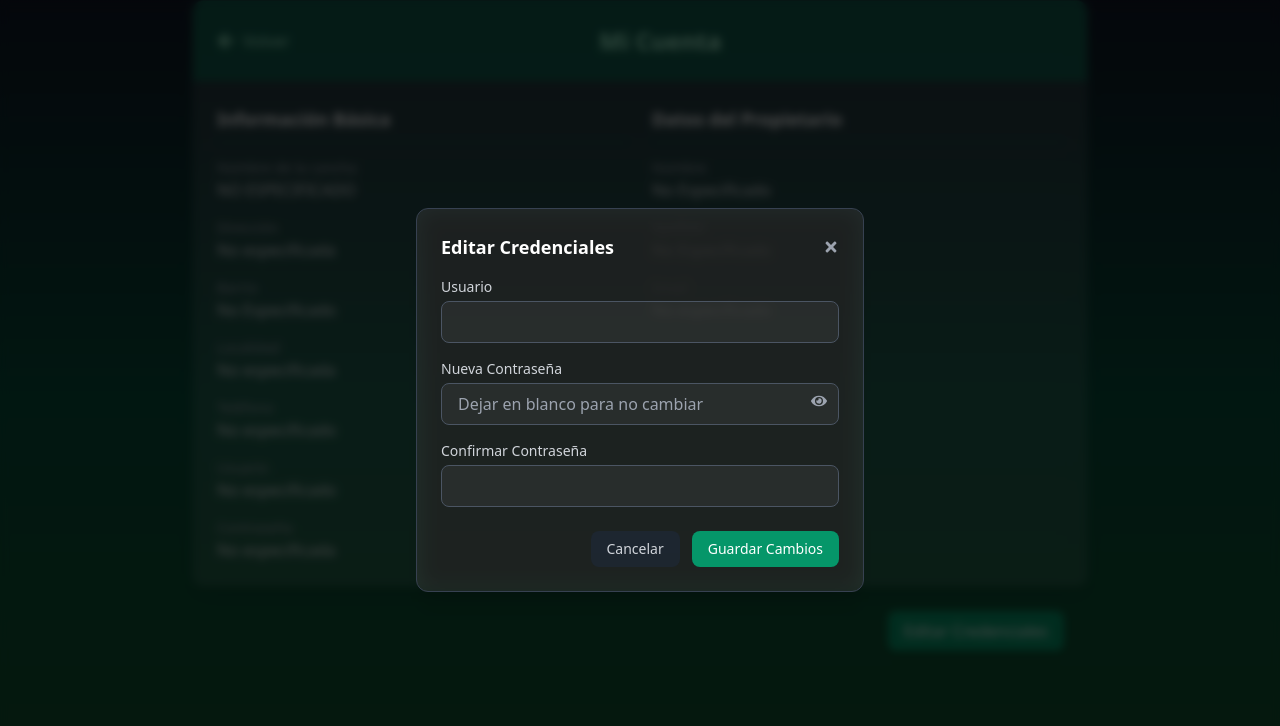
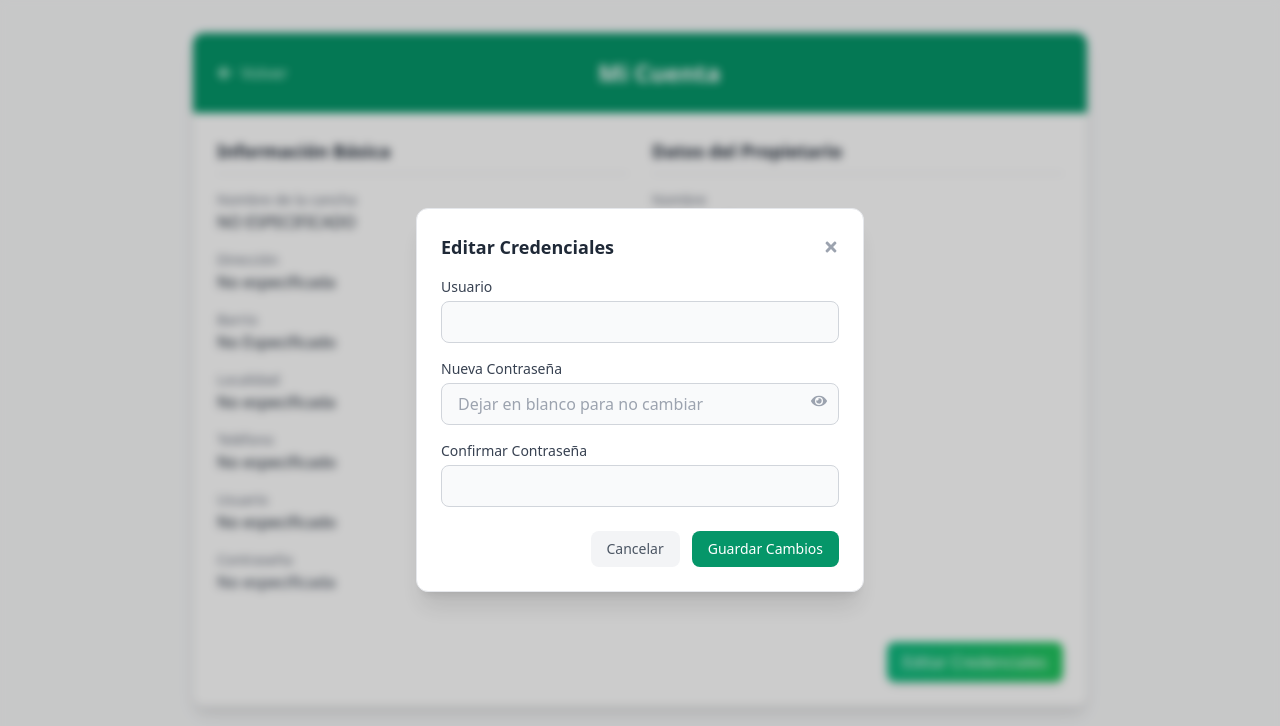
Before and after one commit to GonzaS89/turnoscanchas, a React (Vite) app in the folder front/: page /micuenta in a window 1280 px wide. Both pictures are taken after a click on the button "Editar Credenciales". Shown: the top 726 px of the page. Built offline with nearby package versions, Linux system fonts and the light colour scheme.

Commit message:
cambio de fondo

```diff
--- a/front/src/dueño/MiCuenta.jsx
+++ b/front/src/dueño/MiCuenta.jsx
@@ -1,16 +1,20 @@
+import { useState } from "react";
 import { useLocation, useNavigate } from "react-router-dom";
 import { motion, AnimatePresence } from "framer-motion";
-import { FaArrowLeft, FaEdit, FaEye, FaEyeSlash, FaTimes } from "react-icons/fa";
-import { IoSettingsSharp } from "react-icons/io5";
-import { useState } from "react";
+import {
+  FaArrowLeft,
+  FaEye,
+  FaEyeSlash,
+  FaTimes,
+} from "react-icons/fa";
 
-export default function MiCuenta () {
+export default function MiCuenta() {
   const [showPassword, setShowPassword] = useState(false);
   const [showModal, setShowModal] = useState(false);
   const [formData, setFormData] = useState({
     usuario: "",
     nuevaContrasena: "",
-    confirmarContrasena: ""
+    confirmarContrasena: "",
   });
   const [errors, setErrors] = useState({});
 
@@ -18,44 +22,33 @@ export default function MiCuenta () {
   const navigate = useNavigate();
   const { cancha } = location.state || {};
 
-  // Inicializar formData con los valores actuales al abrir el modal
+  // Inicializar formData al abrir el modal
   const handleOpenModal = () => {
     setFormData({
       usuario: cancha?.usuario || "",
       nuevaContrasena: "",
-      confirmarContrasena: ""
+      confirmarContrasena: "",
     });
     setErrors({});
     setShowModal(true);
   };
 
-  const handleBack = () => {
-    navigate("/panel-cancha", { state: { cancha } });
-  };
-
   const handleChange = (e) => {
     const { name, value } = e.target;
-    setFormData(prev => ({
-      ...prev,
-      [name]: value
-    }));
+    setFormData((prev) => ({ ...prev, [name]: value }));
   };
 
   const validateForm = () => {
     const newErrors = {};
-
     if (!formData.usuario.trim()) {
       newErrors.usuario = "El usuario es requerido";
     }
-
     if (formData.nuevaContrasena && formData.nuevaContrasena.length < 6) {
       newErrors.nuevaContrasena = "La contraseña debe tener al menos 6 caracteres";
     }
-
     if (formData.nuevaContrasena !== formData.confirmarContrasena) {
       newErrors.confirmarContrasena = "Las contraseñas no coinciden";
     }
-
     setErrors(newErrors);
     return Object.keys(newErrors).length === 0;
   };
@@ -63,10 +56,8 @@ export default function MiCuenta () {
   const handleSubmit = (e) => {
     e.preventDefault();
     if (validateForm()) {
-      // Aquí iría la lógica para actualizar los datos en el backend
-      console.log("Datos a actualizar:", formData);
+      console.log("Datos actualizados:", formData);
       setShowModal(false);
-      // Podrías actualizar el estado de la cancha aquí si es necesario
     }
   };
 
@@ -75,20 +66,20 @@ export default function MiCuenta () {
       initial={{ opacity: 0 }}
       animate={{ opacity: 1 }}
       transition={{ duration: 0.5 }}
-    className="min-h-screen w-full bg-gradient-to-b from-gray-900 via-emerald-900 to-green-900"
+      className="min-h-screen w-full bg-gray-50 py-8 px-4"
     >
-    {/* Contenido principal */}
-    <div className="max-w-4xl mx-auto bg-white/10 backdrop-blur-md rounded-xl shadow-lg overflow-hidden border border-emerald-800/30">
+      {/* Contenedor principal */}
+      <div className="max-w-4xl mx-auto bg-white rounded-xl shadow-lg overflow-hidden border border-gray-200">
         {/* Encabezado */}
-      <div className="bg-emerald-700/60 p-6 text-white flex justify-between items-center">
+        <div className="bg-emerald-600 p-6 text-white flex justify-between items-center">
           <button
             onClick={() => navigate(-1)}
-          className="flex items-center gap-2 text-emerald-200 hover:text-white transition-colors"
+            className="flex items-center gap-2 text-emerald-100 hover:text-white transition-colors"
           >
-          <FaArrowLeft className="text-lg" />
+            <FaArrowLeft />
             <span className="hidden sm:inline">Volver</span>
           </button>
-        <h1 className="text-2xl font-bold bg-gradient-to-r from-emerald-300 to-green-100 bg-clip-text text-transparent text-center flex-1">
+          <h1 className="text-2xl font-bold text-white text-center flex-1">
             Mi Cuenta
           </h1>
           <div className="w-8"></div> {/* Spacer */}
@@ -96,50 +87,51 @@ export default function MiCuenta () {
 
         {/* Información de la cancha */}
         <div className="p-6 grid md:grid-cols-2 gap-6">
+          {/* Información Básica */}
           <div className="space-y-4">
-          <h2 className="text-lg font-semibold text-white border-b pb-2 border-emerald-800">
+            <h2 className="text-lg font-semibold text-gray-800 border-b pb-2 border-gray-200">
               Información Básica
             </h2>
             <div>
-            <p className="text-sm text-gray-400">Nombre de la cancha</p>
-            <p className="text-gray-200 font-medium uppercase">
+              <p className="text-sm text-gray-500">Nombre de la cancha</p>
+              <p className="text-gray-800 font-medium uppercase">
                 {cancha?.nombre || "No especificado"}
               </p>
             </div>
             <div>
-            <p className="text-sm text-gray-400">Dirección</p>
-            <p className="text-gray-200 font-medium">
+              <p className="text-sm text-gray-500">Dirección</p>
+              <p className="text-gray-800 font-medium">
                 {cancha?.direccion || "No especificada"}
               </p>
             </div>
             <div>
-            <p className="text-sm text-gray-400">Barrio</p>
-            <p className="text-gray-200 font-medium capitalize">
+              <p className="text-sm text-gray-500">Barrio</p>
+              <p className="text-gray-800 font-medium capitalize">
                 {cancha?.barrio || "No especificado"}
               </p>
             </div>
             <div>
-            <p className="text-sm text-gray-400">Localidad</p>
-            <p className="text-gray-200 font-medium">
+              <p className="text-sm text-gray-500">Localidad</p>
+              <p className="text-gray-800 font-medium">
                 {cancha?.localidad || "No especificada"}
               </p>
             </div>
             <div>
-            <p className="text-sm text-gray-400">Teléfono</p>
-            <p className="text-gray-200 font-medium">
+              <p className="text-sm text-gray-500">Teléfono</p>
+              <p className="text-gray-800 font-medium">
                 {cancha?.telefono || "No especificado"}
               </p>
             </div>
             <div>
-            <p className="text-sm text-gray-400">Usuario</p>
-            <p className="text-gray-200 font-medium">
+              <p className="text-sm text-gray-500">Usuario</p>
+              <p className="text-gray-800 font-medium">
                 {cancha?.usuario || "No especificado"}
               </p>
             </div>
             <div className="relative">
-            <p className="text-sm text-gray-400">Contraseña</p>
+              <p className="text-sm text-gray-500">Contraseña</p>
               <div className="flex items-center gap-2">
-              <p className="text-gray-200 font-medium">
+                <p className="text-gray-700 font-medium">
                   {cancha?.contrasena
                     ? showPassword
                       ? cancha.contrasena
@@ -148,8 +140,9 @@ export default function MiCuenta () {
                 </p>
                 {cancha?.contrasena && (
                   <button
-                  className="text-xs text-white hover:text-emerald-300 transition-colors bg-emerald-700/60 px-2 py-1 rounded"
+                    type="button"
                     onClick={() => setShowPassword(!showPassword)}
+                    className="text-xs text-white bg-emerald-600 hover:bg-emerald-500 px-2 py-1 rounded transition-colors"
                   >
                     {showPassword ? "Ocultar" : "Mostrar"}
                   </button>
@@ -158,59 +151,41 @@ export default function MiCuenta () {
             </div>
           </div>
 
+          {/* Datos del Propietario */}
           <div className="space-y-4">
-          <h2 className="text-lg font-semibold text-white border-b pb-2 border-emerald-800">
+            <h2 className="text-lg font-semibold text-gray-800 border-b pb-2 border-gray-200">
               Datos del Propietario
             </h2>
             <div>
-            <p className="text-sm text-gray-400">Nombre</p>
-            <p className="text-gray-200 font-medium capitalize">
+              <p className="text-sm text-gray-500">Nombre</p>
+              <p className="text-gray-800 font-medium capitalize">
                 {cancha?.propietario_nombre || "No especificado"}
               </p>
             </div>
             <div>
-            <p className="text-sm text-gray-400">Apellido</p>
-            <p className="text-gray-200 font-medium capitalize">
+              <p className="text-sm text-gray-500">Apellido</p>
+              <p className="text-gray-800 font-medium capitalize">
                 {cancha?.propietario_apellido || "No especificado"}
               </p>
             </div>
             <div>
-            <p className="text-sm text-gray-400">Email</p>
-            <p className="text-gray-200 font-medium">
+              <p className="text-sm text-gray-500">Email</p>
+              <p className="text-gray-800 font-medium">
                 {cancha?.email || "No especificado"}
               </p>
             </div>
           </div>
-
-        {/* Sección de configuración (opcional) */}
-        {/*
-        <div className="md:col-span-2 space-y-4 pt-4 border-t border-gray-700">
-          <h2 className="text-lg font-semibold text-white border-b pb-2 border-emerald-800">
-            Configuración
-          </h2>
-          <div className="grid grid-cols-1 sm:grid-cols-2 gap-4">
-            <div className="p-4 border border-gray-700 rounded-lg hover:bg-gray-800/50 transition-colors">
-              <p className="font-medium text-gray-200">Horario de atención</p>
-              <p className="text-sm text-gray-400">Configura tus horarios disponibles</p>
-            </div>
-            <div className="p-4 border border-gray-700 rounded-lg hover:bg-gray-800/50 transition-colors">
-              <p className="font-medium text-gray-200">Precios</p>
-              <p className="text-sm text-gray-400">Establece tus tarifas</p>
-            </div>
-          </div>
-        </div>
-        */}
-      </div>
         </div>
 
         {/* Botón para editar credenciales */}
-    <div className="max-w-4xl mx-auto mt-6 flex justify-end px-6">
+        <div className="max-w-4xl mx-auto mt-6 flex justify-end px-6 pb-6">
           <button
-        onClick={() => setShowModal(true)}
-        className="px-4 py-2 bg-emerald-600 hover:bg-emerald-500 text-white rounded-lg shadow-md transition-all"
+            onClick={handleOpenModal}
+            className="px-4 py-2 bg-gradient-to-r from-emerald-500 to-green-500 hover:from-emerald-400 hover:to-green-400 text-white rounded-lg shadow-md transition-all"
           >
             Editar Credenciales
           </button>
+        </div>
       </div>
 
       {/* Modal para editar credenciales */}
@@ -220,27 +195,28 @@ export default function MiCuenta () {
             initial={{ opacity: 0 }}
             animate={{ opacity: 1 }}
             exit={{ opacity: 0 }}
-          className="fixed inset-0 bg-black/70 backdrop-blur-sm z-50 flex items-center justify-center p-4"
+            className="fixed inset-0 bg-black/20 backdrop-blur-sm z-50 flex items-center justify-center p-4"
           >
             <motion.div
               initial={{ y: 20, opacity: 0 }}
               animate={{ y: 0, opacity: 1 }}
               exit={{ y: 20, opacity: 0 }}
-            className="bg-white/10 backdrop-blur-md rounded-xl shadow-xl w-full max-w-md border border-gray-700"
+              transition={{ duration: 0.3 }}
+              className="bg-white rounded-xl shadow-xl w-full max-w-md border border-gray-200"
             >
               <div className="p-6">
                 <div className="flex justify-between items-center mb-4">
-                <h3 className="text-lg font-bold text-white">Editar Credenciales</h3>
+                  <h3 className="text-lg font-bold text-gray-800">Editar Credenciales</h3>
                   <button
                     onClick={() => setShowModal(false)}
-                  className="text-gray-400 hover:text-white transition-colors"
+                    className="text-gray-400 hover:text-gray-600 transition-colors"
                   >
                     <FaTimes />
                   </button>
                 </div>
                 <form onSubmit={handleSubmit}>
                   <div className="mb-4">
-                  <label className="block text-sm font-medium text-gray-300 mb-1">
+                    <label className="block text-sm font-medium text-gray-700 mb-1">
                       Usuario
                     </label>
                     <input
@@ -248,17 +224,17 @@ export default function MiCuenta () {
                       name="usuario"
                       value={formData.usuario}
                       onChange={handleChange}
-                    className={`w-full px-4 py-2 bg-white/5 border ${
-                      errors.usuario ? "border-red-500" : "border-gray-600"
-                    } rounded-lg text-white placeholder:text-gray-400 focus:outline-none focus:ring-2 focus:ring-emerald-500`}
+                      className={`w-full px-4 py-2 bg-gray-50 border ${
+                        errors.usuario ? "border-red-500" : "border-gray-300"
+                      } rounded-lg text-gray-800 placeholder:text-gray-400 focus:outline-none focus:ring-2 focus:ring-emerald-400`}
                     />
                     {errors.usuario && (
-                    <p className="mt-1 text-sm text-red-400">{errors.usuario}</p>
+                      <p className="mt-1 text-sm text-red-500">{errors.usuario}</p>
                     )}
                   </div>
 
                   <div className="mb-4">
-                  <label className="block text-sm font-medium text-gray-300 mb-1">
+                    <label className="block text-sm font-medium text-gray-700 mb-1">
                       Nueva Contraseña
                     </label>
                     <div className="relative">
@@ -267,26 +243,28 @@ export default function MiCuenta () {
                         name="nuevaContrasena"
                         value={formData.nuevaContrasena}
                         onChange={handleChange}
-                      className={`w-full px-4 py-2 bg-white/5 border ${
-                        errors.nuevaContrasena ? "border-red-500" : "border-gray-600"
-                      } rounded-lg text-white placeholder:text-gray-400 focus:outline-none focus:ring-2 focus:ring-emerald-500`}
+                        className={`w-full px-4 py-2 bg-gray-50 border ${
+                          errors.nuevaContrasena ? "border-red-500" : "border-gray-300"
+                        } rounded-lg text-gray-800 placeholder:text-gray-400 focus:outline-none focus:ring-2 focus:ring-emerald-400`}
                         placeholder="Dejar en blanco para no cambiar"
                       />
                       <button
                         type="button"
                         onClick={() => setShowPassword(!showPassword)}
-                      className="absolute right-3 top-2.5 text-gray-400 hover:text-white"
+                        className="absolute right-3 top-2.5 text-gray-400 hover:text-gray-600"
                       >
                         {showPassword ? <FaEyeSlash /> : <FaEye />}
                       </button>
                     </div>
                     {errors.nuevaContrasena && (
-                    <p className="mt-1 text-sm text-red-400">{errors.nuevaContrasena}</p>
+                      <p className="mt-1 text-sm text-red-500">
+                        {errors.nuevaContrasena}
+                      </p>
                     )}
                   </div>
 
                   <div className="mb-6">
-                  <label className="block text-sm font-medium text-gray-300 mb-1">
+                    <label className="block text-sm font-medium text-gray-700 mb-1">
                       Confirmar Contraseña
                     </label>
                     <input
@@ -294,12 +272,14 @@ export default function MiCuenta () {
                       name="confirmarContrasena"
                       value={formData.confirmarContrasena}
                       onChange={handleChange}
-                    className={`w-full px-4 py-2 bg-white/5 border ${
-                      errors.confirmarContrasena ? "border-red-500" : "border-gray-600"
-                    } rounded-lg text-white placeholder:text-gray-400 focus:outline-none focus:ring-2 focus:ring-emerald-500`}
+                      className={`w-full px-4 py-2 bg-gray-50 border ${
+                        errors.confirmarContrasena ? "border-red-500" : "border-gray-300"
+                      } rounded-lg text-gray-800 placeholder:text-gray-400 focus:outline-none focus:ring-2 focus:ring-emerald-400`}
                     />
                     {errors.confirmarContrasena && (
-                    <p className="mt-1 text-sm text-red-400">{errors.confirmarContrasena}</p>
+                      <p className="mt-1 text-sm text-red-500">
+                        {errors.confirmarContrasena}
+                      </p>
                     )}
                   </div>
 
@@ -307,7 +287,7 @@ export default function MiCuenta () {
                     <button
                       type="button"
                       onClick={() => setShowModal(false)}
-                    className="px-4 py-2 text-sm font-medium text-gray-300 bg-gray-800/70 rounded-lg hover:bg-gray-700/70 transition"
+                      className="px-4 py-2 text-sm font-medium text-gray-600 bg-gray-100 hover:bg-gray-200 rounded-lg transition"
                     >
                       Cancelar
                     </button>
@@ -326,4 +306,4 @@ export default function MiCuenta () {
       </AnimatePresence>
     </motion.section>
   );
-};
+}
```
Lines whose indentation alone changed are shown as unchanged.
